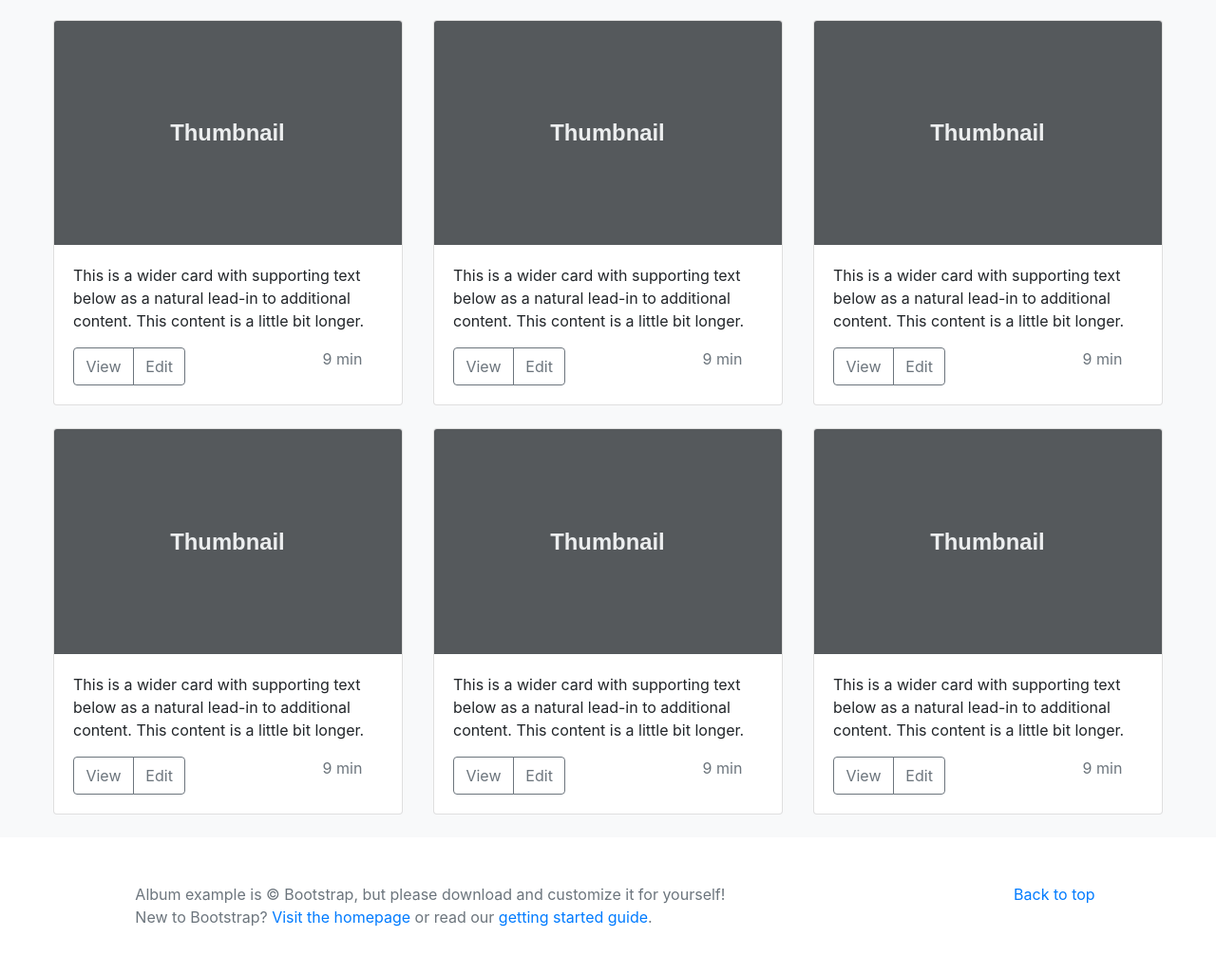
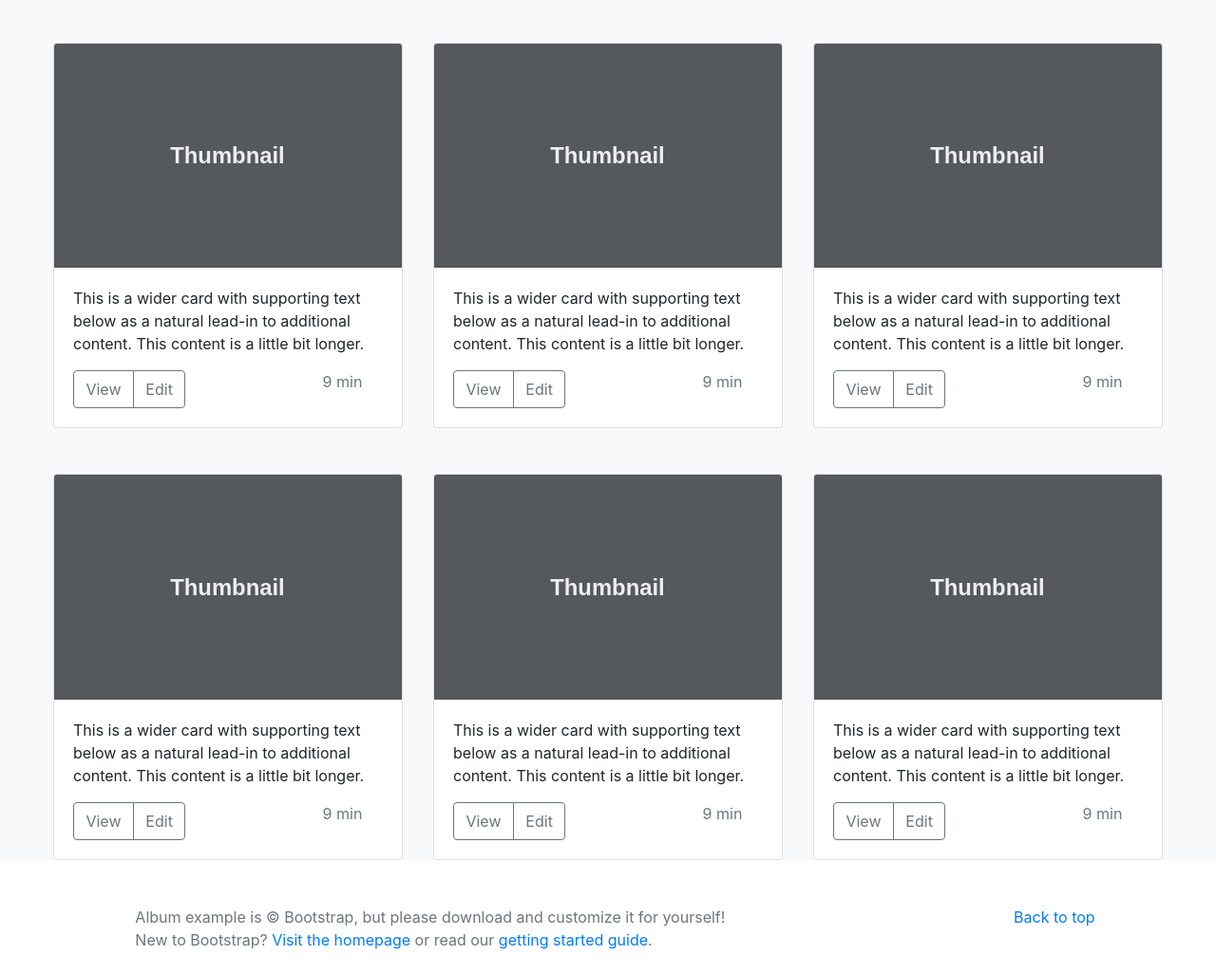
Before and after one commit to VivianeTixier/testbootstrap.github.io, a plain HTML site: page index.html in a window 1280 px wide. Shown: the part 856-1882 px from the top of the page at 95% size. Before the commit the page ends 1858 px from the top, so only its background shows below. Drawn offline with nearby package versions, Linux system fonts and the light colour scheme.

Commit message:
ajustement des marges

```diff
--- a/index.html
+++ b/index.html
@@ -53,8 +53,8 @@
             </div>
         </div>
     </section>
-    <section class="row justify-content-center mt-5 bg-light">
-        <div class="card mr-3 ml-3 mb-4 mt-5" style="width: 23rem;">
+    <section class="row justify-content-center mt-5 mb-5 bg-light">
+        <div class="card mr-3 ml-3 mt-5" style="width: 23rem;">
             <img class="card-img-top" src="téléchargement.svg" alt="Card image cap">
             <div class="card-body">
                 <p class="card-text">This is a wider card with supporting text below as a natural lead-in to additional
@@ -68,7 +68,7 @@
                 </div>
             </div>
         </div>
-        <div class="card mr-3 ml-3 mb-4 mt-5" style="width: 23rem;">
+        <div class="card mr-3 ml-3 mt-5" style="width: 23rem;">
             <img class="card-img-top" src="téléchargement.svg" alt="Card image cap">
             <div class="card-body">
                 <p class="card-text">This is a wider card with supporting text below as a natural lead-in to additional
@@ -82,7 +82,7 @@
                 </div>
             </div>
         </div>
-        <div class="card mr-3 ml-3 mb-4  mt-5" style="width: 23rem;">
+        <div class="card mr-3 ml-3 mt-5" style="width: 23rem;">
             <img class="card-img-top" src="téléchargement.svg" alt="Card image cap">
             <div class="card-body">
                 <p class="card-text">This is a wider card with supporting text below as a natural lead-in to additional
@@ -96,7 +96,7 @@
                 </div>
             </div>
         </div>
-        <div class="card mr-3 ml-3 mb-4" style="width: 23rem;">
+        <div class="card mr-3 ml-3 mt-5" style="width: 23rem;">
             <img class="card-img-top" src="téléchargement.svg" alt="Card image cap">
             <div class="card-body">
                 <p class="card-text">This is a wider card with supporting text below as a natural lead-in to additional
@@ -110,7 +110,7 @@
                 </div>
             </div>
         </div>
-        <div class="card mr-3 ml-3 mb-4" style="width: 23rem;">
+        <div class="card mr-3 ml-3 mt-5" style="width: 23rem;">
             <img class="card-img-top" src="téléchargement.svg" alt="Card image cap">
             <div class="card-body">
                 <p class="card-text">This is a wider card with supporting text below as a natural lead-in to additional
@@ -124,7 +124,7 @@
                 </div>
             </div>
         </div>
-        <div class="card mr-3 ml-3 mb-4" style="width: 23rem;">
+        <div class="card mr-3 ml-3 mt-5" style="width: 23rem;">
             <img class="card-img-top" src="téléchargement.svg" alt="Card image cap">
             <div class="card-body">
                 <p class="card-text">This is a wider card with supporting text below as a natural lead-in to additional
@@ -138,7 +138,7 @@
                 </div>
             </div>
         </div>
-        <div class="card mr-3 ml-3 mb-4" style="width: 23rem;">
+        <div class="card mr-3 ml-3 mt-5" style="width: 23rem;">
             <img class="card-img-top" src="téléchargement.svg" alt="Card image cap">
             <div class="card-body">
                 <p class="card-text">This is a wider card with supporting text below as a natural lead-in to additional
@@ -152,7 +152,7 @@
                 </div>
             </div>
         </div>
-        <div class="card mr-3 ml-3 mb-4" style="width: 23rem;">
+        <div class="card mr-3 ml-3 mt-5" style="width: 23rem;">
             <img class="card-img-top" src="téléchargement.svg" alt="Card image cap">
             <div class="card-body">
                 <p class="card-text">This is a wider card with supporting text below as a natural lead-in to additional
@@ -166,7 +166,7 @@
                 </div>
             </div>
         </div>
-        <div class="card mr-3 ml-3 mb-4" style="width: 23rem;">
+        <div class="card mr-3 ml-3 mt-5" style="width: 23rem;">
             <img class="card-img-top" src="téléchargement.svg" alt="Card image cap">
             <div class="card-body">
                 <p class="card-text">This is a wider card with supporting text below as a natural lead-in to additional
```
